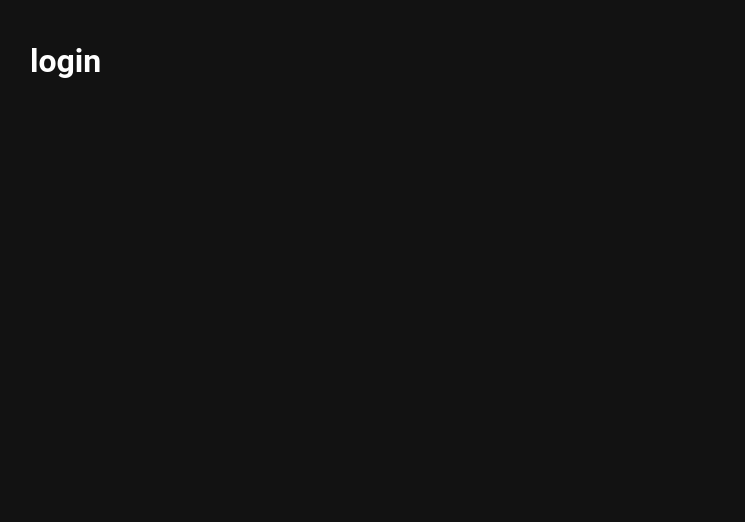
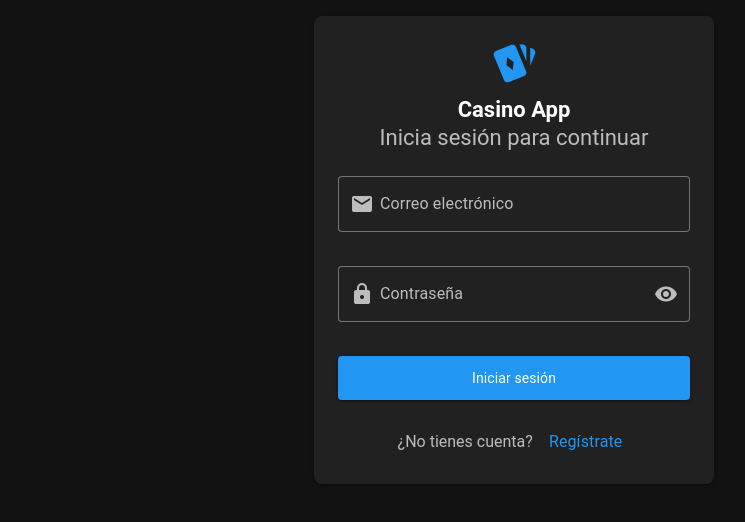
Before and after one commit to LudoSoft2026/casino, a Vue app in the folder frontend/: page /login in a window 1280 px wide. Shown: the top 522 px of the page, without its empty margins (126-871 px from the left). Built offline with nearby package versions, Linux system fonts and the light colour scheme; the HTML template or start-up script is replaced by a standard one.

Commit message:
feat: pagina de login

```diff
--- a/frontend/src/views/LoginView.vue
+++ b/frontend/src/views/LoginView.vue
@@ -1,5 +1,111 @@
+<script setup lang="ts">
+import { ref } from 'vue'
+import { useRouter } from 'vue-router'
+import { useAuthStore } from '@/stores/auth'
+
+const router = useRouter()
+const auth   = useAuthStore()
+
+const correo   = ref('')
+const password = ref('')
+const loading  = ref(false)
+const error    = ref('')
+const showPass = ref(false)
+
+const login = async () => {
+  error.value   = ''
+  loading.value = true
+
+  try {
+    const res = await fetch('http://localhost:3000/api/auth/login', {
+      method:  'POST',
+      headers: { 'Content-Type': 'application/json' },
+      body:    JSON.stringify({ correo: correo.value, password: password.value }),
+    })
+
+    const data = await res.json()
+
+    if (!res.ok) {
+      error.value = data.mensaje || 'Credenciales inválidas.'
+      return
+    }
+
+    auth.setToken(data.token)
+    auth.usuario = data.usuario
+    router.push('/apuestas')
+  } catch {
+    error.value = 'Error de conexión. Intenta nuevamente.'
+  } finally {
+    loading.value = false
+  }
+}
+</script>
+
 <template>
-  <v-container>
-    <h1>login</h1>
+  <v-container class="fill-height" fluid>
+    <v-row align="center" justify="center">
+      <v-col cols="12" sm="8" md="4">
+
+        <v-card elevation="8" rounded="lg">
+          <v-card-title class="text-center pa-6">
+            <v-icon size="48" color="primary">mdi-cards-playing</v-icon>
+            <div class="text-h5 font-weight-bold mt-2">Casino App</div>
+            <div class="text-subtitle-2 text-medium-emphasis">Inicia sesión para continuar</div>
+          </v-card-title>
+
+          <v-card-text class="px-6">
+            <v-alert
+              v-if="error"
+              type="error"
+              variant="tonal"
+              class="mb-4"
+              density="compact"
+            >
+              {{ error }}
+            </v-alert>
+
+            <v-text-field
+              v-model="correo"
+              label="Correo electrónico"
+              type="email"
+              prepend-inner-icon="mdi-email"
+              variant="outlined"
+              class="mb-3"
+              @keyup.enter="login"
+            />
+
+            <v-text-field
+              v-model="password"
+              label="Contraseña"
+              :type="showPass ? 'text' : 'password'"
+              prepend-inner-icon="mdi-lock"
+              :append-inner-icon="showPass ? 'mdi-eye-off' : 'mdi-eye'"
+              variant="outlined"
+              class="mb-3"
+              @click:append-inner="showPass = !showPass"
+              @keyup.enter="login"
+            />
+
+            <v-btn
+              block
+              color="primary"
+              size="large"
+              :loading="loading"
+              @click="login"
+            >
+              Iniciar sesión
+            </v-btn>
+          </v-card-text>
+
+          <v-card-actions class="justify-center pb-6">
+            <span class="text-medium-emphasis text-sm">¿No tienes cuenta?</span>
+            <v-btn variant="text" color="primary" @click="$router.push('/registro')">
+              Regístrate
+            </v-btn>
+          </v-card-actions>
+        </v-card>
+
+      </v-col>
+    </v-row>
   </v-container>
 </template>
```
